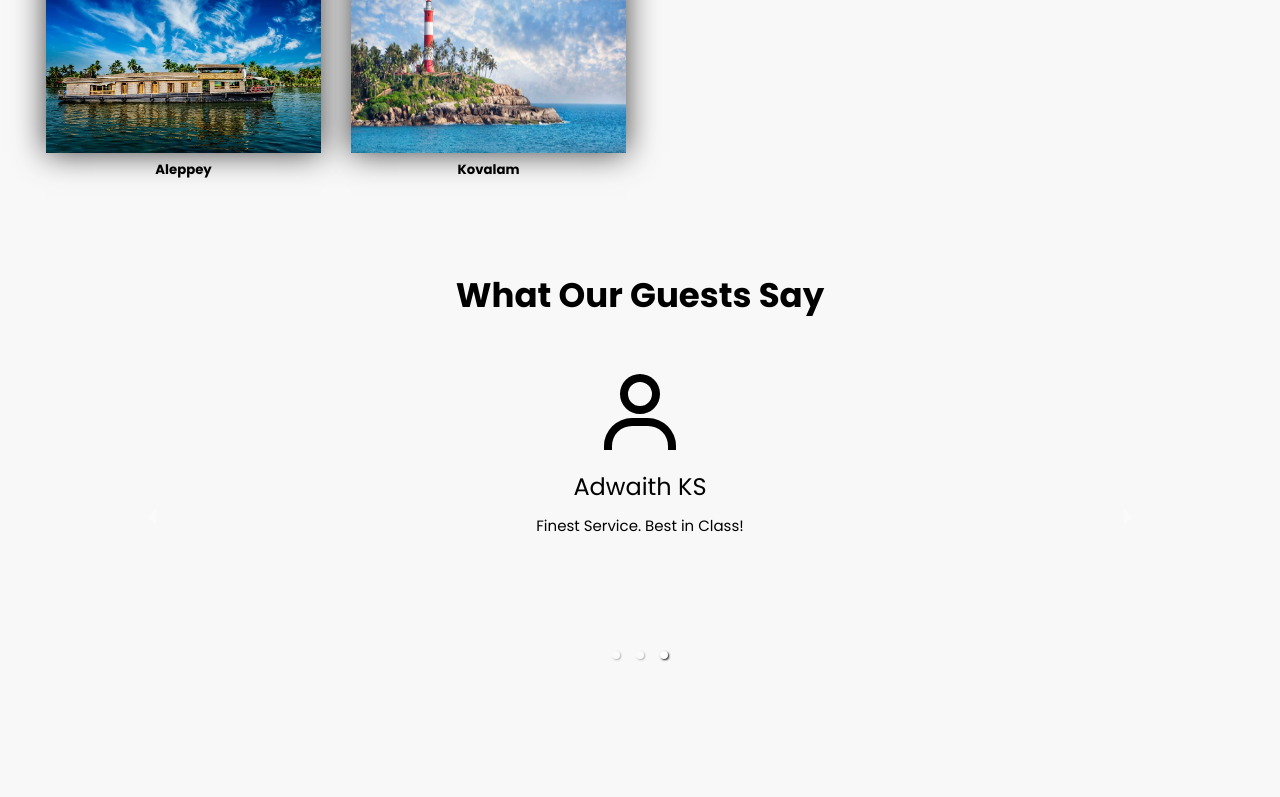
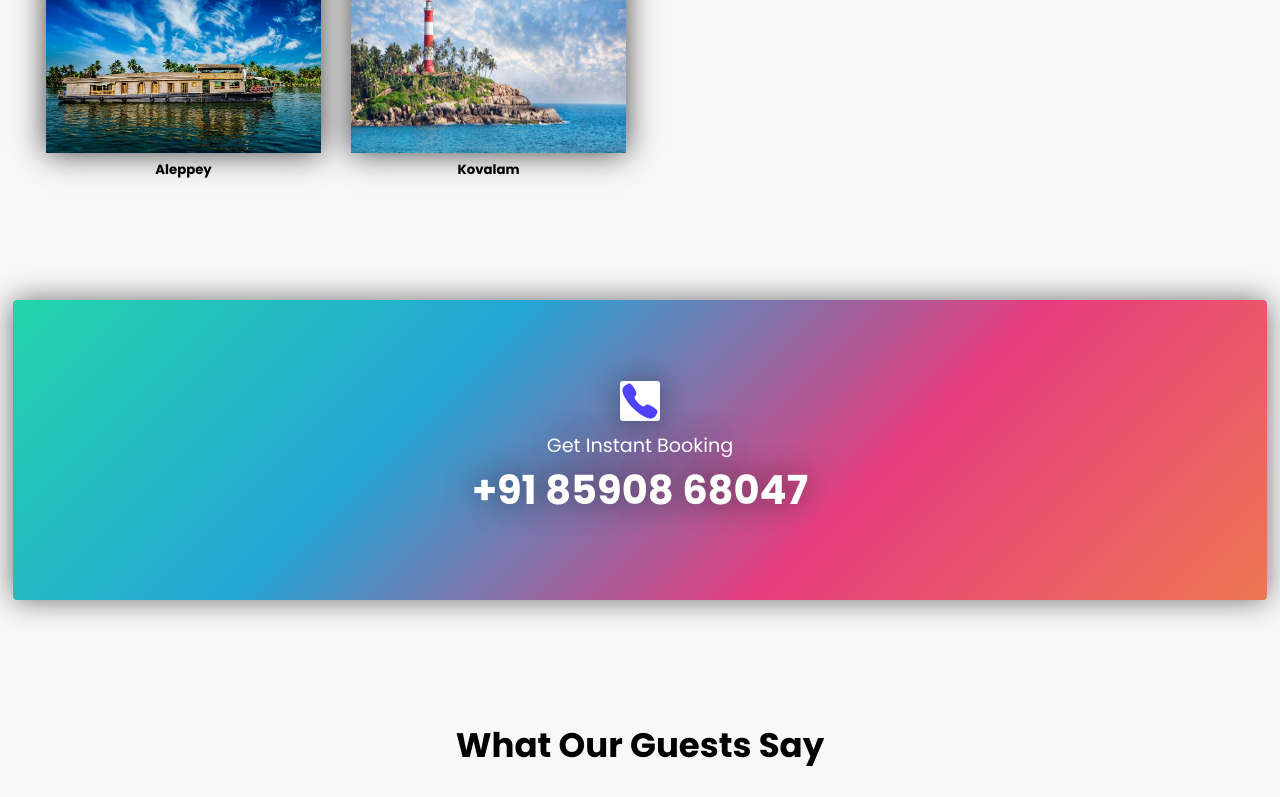
Before and after one commit to adwaithks/allucabscochin, a React (Create React App) app: page / in a window 1280 px wide. Shown: the part 3080-3877 px from the top of the page. Built offline with nearby package versions, Linux system fonts and the light colour scheme; the HTML template or start-up script is replaced by a standard one.

Commit message:
instant booking addition

```diff
--- a/package.json
+++ b/package.json
@@ -8,10 +8,8 @@
     "@testing-library/user-event": "^12.8.3",
     "react": "^17.0.2",
     "react-dom": "^17.0.2",
-    "react-grid-gallery": "^0.5.5",
     "react-icons": "^4.3.1",
     "react-responsive-carousel": "^3.2.23",
-    "react-router-dom": "^6.2.2",
     "react-scripts": "5.0.0",
     "sass": "^1.49.9",
     "web-vitals": "^0.2.4",
--- a/src/custom/components/Packages/Packages.scss
+++ b/src/custom/components/Packages/Packages.scss
@@ -2,7 +2,7 @@
 
 .packages {
     width: 95%;
-    margin-bottom: 90px !important;
+    margin-bottom: 120px !important;
     margin: auto;
 }
 .packages-right {
--- /dev/null
+++ b/src/custom/components/QuickContact/Quickcontact.jsx
@@ -0,0 +1,17 @@
+import React from 'react';
+import './Quickcontact.scss';
+import {IoCall} from 'react-icons/io5';
+
+function Quickcontact() {
+  return (
+    <section className='quick-contact-section'>
+        <div className='quick-contact-container'>
+            <IoCall className='quick-call-callicon' />
+            <h4>Get Instant Booking</h4>
+            <h1>+91 85908 68047</h1>
+        </div>
+    </section>
+  )
+}
+
+export default Quickcontact
--- /dev/null
+++ b/src/custom/components/QuickContact/Quickcontact.scss
@@ -0,0 +1,55 @@
+.quick-contact-section {
+    width: 98%;
+    height: 300px;
+    border-radius: 4px;
+    margin: auto;
+    display: flex;
+    margin-bottom: 120px;
+    background-size: 400% 1400%;
+	background: linear-gradient(-45deg, #ee7752, #e73c7e, #23a6d5, #23d5ab);    justify-content: center;
+    align-items: center;
+    box-shadow: 0 0 30px rgba(0, 0, 0, 0.555);
+    animation: gradientanim 15s ease infinite;
+}
+
+.quick-contact-container {
+    display: flex;
+    padding: 10px;
+    flex-direction: column;
+    justify-content: center;
+    align-items: center;
+    h1 {
+        font-weight: 800;
+        color: white;
+        font-size: 2.5em;
+        text-shadow: 0 0 30px rgba(0, 0, 0, 0.521);
+    }
+
+    h4 {
+        font-weight: 400;
+        font-size: 1.2em;
+        color: white;
+        text-shadow: 0 0 30px rgba(0, 0, 0, 0.527);
+    }
+
+    .quick-call-callicon {
+        color: rgba(47, 33, 250, 0.842);
+        box-shadow: 0 0 30px rgba(0, 0, 0, 0.411);
+        font-size: 2.5em;
+        background-color: white;
+        margin-bottom: 10px;
+        border-radius: 3px;
+    }
+}
+
+@keyframes gradientanim {
+	0% {
+		background-position: 0% 50%;
+	}
+	50% {
+		background-position: 100% 50%;
+	}
+	100% {
+		background-position: 0% 50%;
+	}
+}
--- a/src/custom/pages/Home/Home.jsx
+++ b/src/custom/pages/Home/Home.jsx
@@ -7,6 +7,7 @@ import Footer from '../../components/Footer/Footer';
 import Packages from '../../components/Packages/Packages';
 import Testimonial from '../../components/Testimonial/Testimonial';
 import Float from '../../components/Float/Float';
+import Quickcontact from '../../components/QuickContact/Quickcontact';
 
 function Home() {
   return (
@@ -16,6 +17,7 @@ function Home() {
         <Services />
         <PickTaxi />
         <Packages />
+        <Quickcontact />
         <Testimonial />
         <Float />
         <Footer />
```
Also changed, not shown: 1 other file (tests, documents, lock files or other folders).
